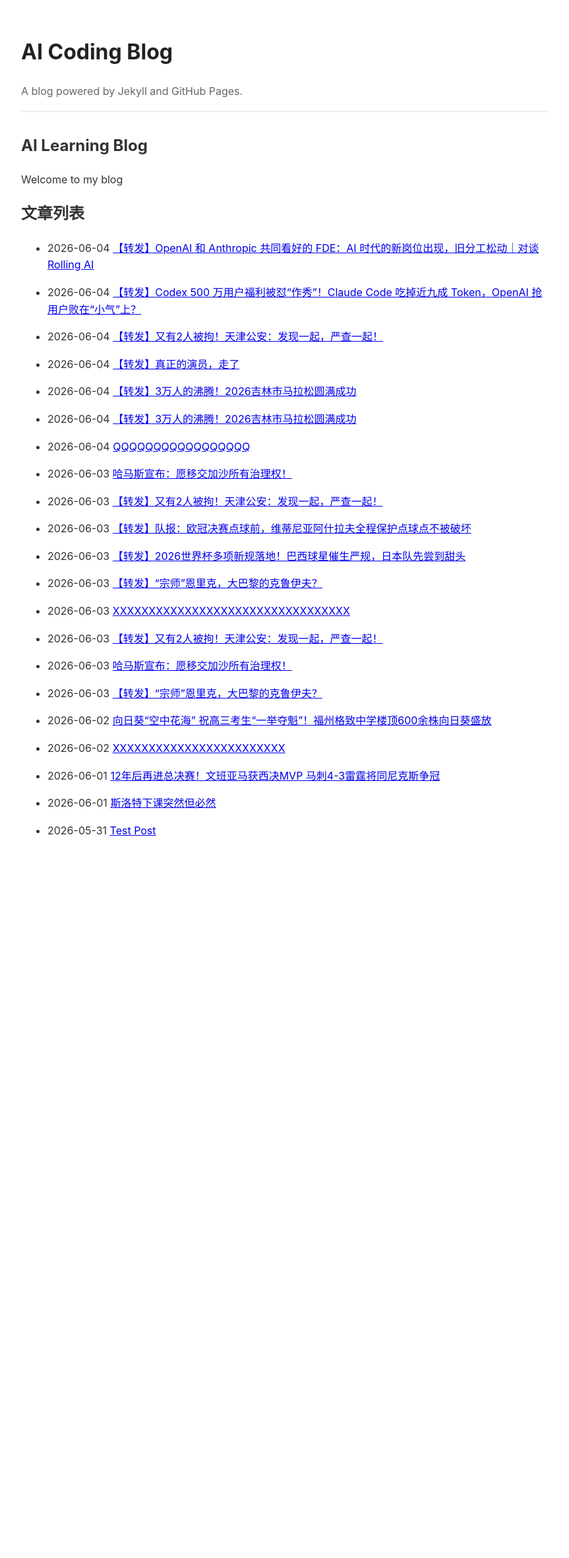
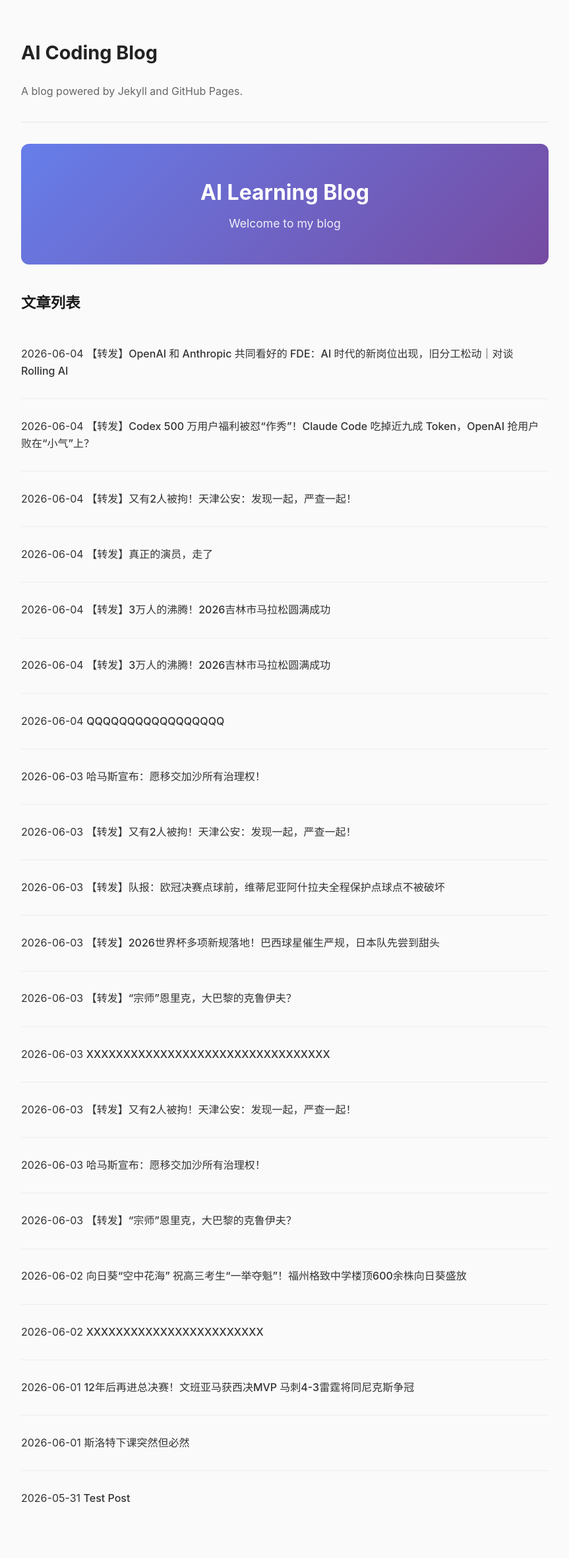
Before and after one commit to zhiang-xu/aicoding, a Jekyll site: the page built from index.md, in a window 1280 px wide. Shown: the whole page at 66% size, without its empty margins (208-1071 px from the left). Built offline with Jekyll 4.4.1, drawn with Linux system fonts in a browser that asks for light colours; before the commit the page ends 1320 px from its top, so only the background shows below that.

Commit message:
style: enhance CSS with hero gradient and improved typography

```diff
--- a/assets/css/style.css
+++ b/assets/css/style.css
@@ -5,10 +5,61 @@ body {
   padding: 2rem;
   line-height: 1.6;
   color: #333;
+  background: #fafafa;
 }
-header { border-bottom: 2px solid #eee; margin-bottom: 2rem; }
-header h1 a { text-decoration: none; color: #222; }
+
+header {
+  border-bottom: 2px solid #eee;
+  margin-bottom: 2rem;
+  padding-bottom: 1rem;
+}
+header h1 a {
+  text-decoration: none;
+  color: #222;
+  font-size: 1.8rem;
+}
 header p { color: #666; }
+
+.hero {
+  background: linear-gradient(135deg, #667eea 0%, #764ba2 100%);
+  color: white;
+  padding: 3rem 2rem;
+  border-radius: 12px;
+  margin-bottom: 2.5rem;
+  text-align: center;
+}
+.hero h2 {
+  margin: 0 0 0.5rem;
+  font-size: 2rem;
+  color: white;
+}
+.hero .subtitle {
+  margin: 0;
+  opacity: 0.9;
+  font-size: 1.1rem;
+}
+
+.posts-list h2 {
+  margin-top: 0;
+  color: #1a1a1a;
+  font-size: 1.4rem;
+}
+.posts-list ul {
+  list-style: none;
+  padding: 0;
+}
+.posts-list li {
+  padding: 0.8rem 0;
+  border-bottom: 1px solid #eee;
+}
+.posts-list li:last-child { border-bottom: none; }
+.posts-list a {
+  text-decoration: none;
+  color: #333;
+  font-weight: 500;
+}
+.posts-list a:hover { color: #667eea; }
+
 article { margin-bottom: 3rem; }
 article h2 a { text-decoration: none; color: #1a1a1a; }
 time { color: #888; font-size: 0.9rem; }
```
